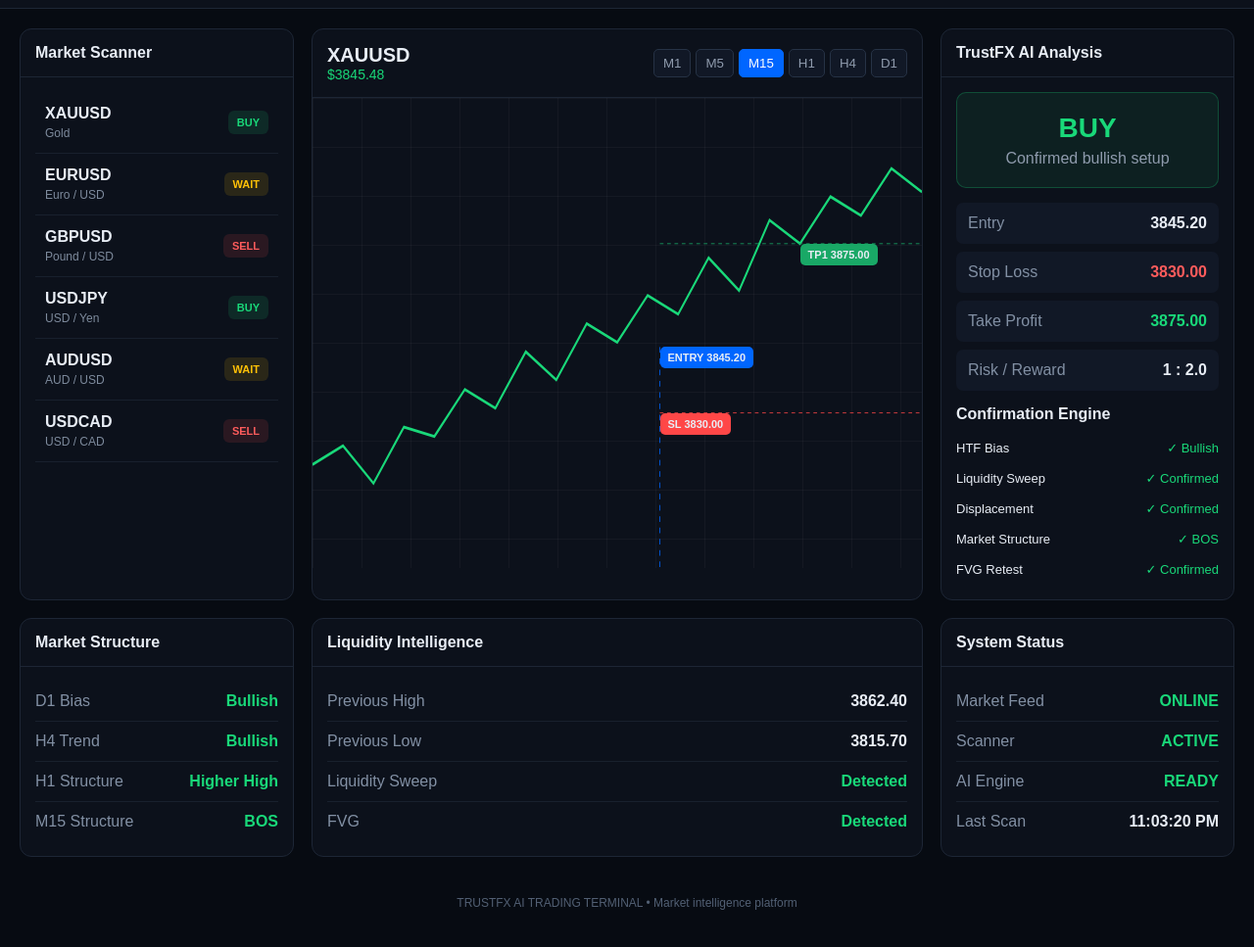
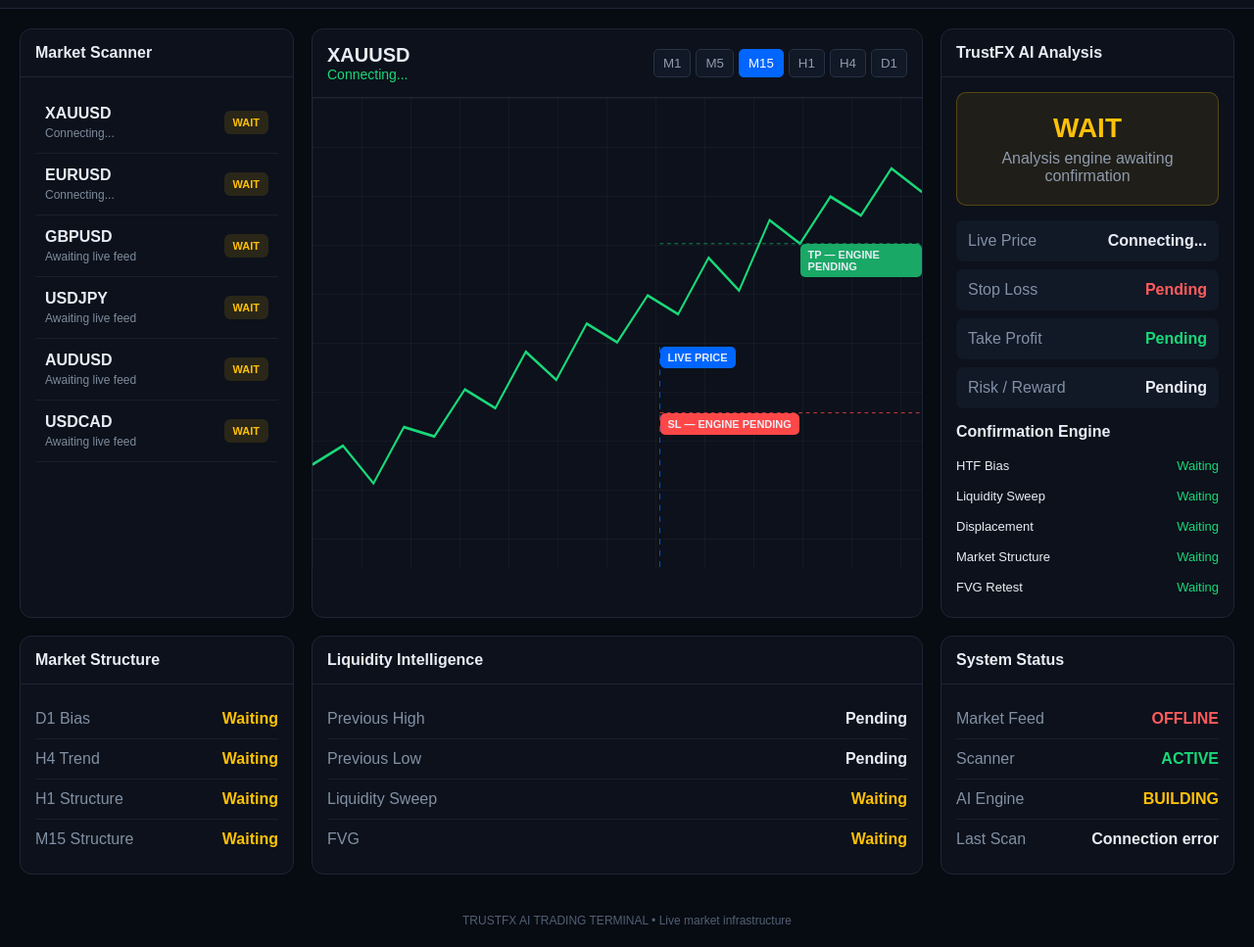
Before and after one commit to trustfxdev/TrustFX-AI-Trading-Terminal.tech, a plain HTML site: page index.html in a window 1280 px wide. Shown: the part 61-1028 px from the top of the page at 98% size. Drawn offline with Linux system fonts and the light colour scheme; no server answers.

Commit message:
Update market display and connection handling

```diff
--- a/index.html
+++ b/index.html
@@ -269,12 +269,12 @@ button {
     padding: 20px;
     margin-bottom: 15px;
     border-radius: 10px;
-    background: rgba(25,216,121,.08);
-    border: 1px solid rgba(25,216,121,.25);
+    background: rgba(255,193,7,.08);
+    border: 1px solid rgba(255,193,7,.25);
 }
 
 .trade-signal h2 {
-    color: #19d879;
+    color: #ffc107;
     font-size: 28px;
 }
 
@@ -365,8 +365,8 @@ button {
     </div>
 
     <div class="status">
-        <div class="status-dot"></div>
-        Market Monitor Online
+        <div class="status-dot" id="statusDot"></div>
+        <span id="connectionStatus">Connecting to live market...</span>
     </div>
 
 </header>
@@ -389,15 +389,19 @@ button {
         <div class="market">
             <div>
                 <div class="market-name">XAUUSD</div>
-                <div class="market-price">Gold</div>
+                <div class="market-price" id="xauScannerPrice">
+                    Connecting...
+                </div>
             </div>
-            <div class="signal buy">BUY</div>
+            <div class="signal wait">WAIT</div>
         </div>
 
         <div class="market">
             <div>
                 <div class="market-name">EURUSD</div>
-                <div class="market-price">Euro / USD</div>
+                <div class="market-price" id="eurScannerPrice">
+                    Connecting...
+                </div>
             </div>
             <div class="signal wait">WAIT</div>
         </div>
@@ -405,23 +409,29 @@ button {
         <div class="market">
             <div>
                 <div class="market-name">GBPUSD</div>
-                <div class="market-price">Pound / USD</div>
+                <div class="market-price">
+                    Awaiting live feed
+                </div>
             </div>
-            <div class="signal sell">SELL</div>
+            <div class="signal wait">WAIT</div>
         </div>
 
         <div class="market">
             <div>
                 <div class="market-name">USDJPY</div>
-                <div class="market-price">USD / Yen</div>
+                <div class="market-price">
+                    Awaiting live feed
+                </div>
             </div>
-            <div class="signal buy">BUY</div>
+            <div class="signal wait">WAIT</div>
         </div>
 
         <div class="market">
             <div>
                 <div class="market-name">AUDUSD</div>
-                <div class="market-price">AUD / USD</div>
+                <div class="market-price">
+                    Awaiting live feed
+                </div>
             </div>
             <div class="signal wait">WAIT</div>
         </div>
@@ -429,9 +439,11 @@ button {
         <div class="market">
             <div>
                 <div class="market-name">USDCAD</div>
-                <div class="market-price">USD / CAD</div>
+                <div class="market-price">
+                    Awaiting live feed
+                </div>
             </div>
-            <div class="signal sell">SELL</div>
+            <div class="signal wait">WAIT</div>
         </div>
 
     </div>
@@ -447,7 +459,7 @@ button {
 
         <div>
             <div class="symbol">XAUUSD</div>
-            <div class="price" id="price">$3,845.20</div>
+            <div class="price" id="price">Connecting...</div>
         </div>
 
         <div class="timeframes">
@@ -523,16 +535,16 @@ button {
 
         </svg>
 
-        <div class="chart-label entry">
-            ENTRY 3845.20
+        <div class="chart-label entry" id="entryLabel">
+            LIVE PRICE
         </div>
 
         <div class="chart-label sl">
-            SL 3830.00
+            SL — ENGINE PENDING
         </div>
 
         <div class="chart-label tp1">
-            TP1 3875.00
+            TP — ENGINE PENDING
         </div>
 
     </div>
@@ -551,28 +563,28 @@ button {
     <div class="card-body">
 
         <div class="trade-signal">
-            <h2>BUY</h2>
-            <p>Confirmed bullish setup</p>
+            <h2>WAIT</h2>
+            <p>Analysis engine awaiting confirmation</p>
         </div>
 
         <div class="level">
-            <span>Entry</span>
-            <span>3845.20</span>
+            <span>Live Price</span>
+            <span id="analysisPrice">Connecting...</span>
         </div>
 
         <div class="level">
             <span>Stop Loss</span>
-            <span class="red">3830.00</span>
+            <span class="red">Pending</span>
         </div>
 
         <div class="level">
             <span>Take Profit</span>
-            <span class="green">3875.00</span>
+            <span class="green">Pending</span>
         </div>
 
         <div class="level">
             <span>Risk / Reward</span>
-            <span>1 : 2.0</span>
+            <span>Pending</span>
         </div>
 
 
@@ -584,27 +596,27 @@ button {
 
             <div class="confirm">
                 <span>HTF Bias</span>
-                <span class="check">✓ Bullish</span>
+                <span class="check">Waiting</span>
             </div>
 
             <div class="confirm">
                 <span>Liquidity Sweep</span>
-                <span class="check">✓ Confirmed</span>
+                <span class="check">Waiting</span>
             </div>
 
             <div class="confirm">
                 <span>Displacement</span>
-                <span class="check">✓ Confirmed</span>
+                <span class="check">Waiting</span>
             </div>
 
             <div class="confirm">
                 <span>Market Structure</span>
-                <span class="check">✓ BOS</span>
+                <span class="check">Waiting</span>
             </div>
 
             <div class="confirm">
                 <span>FVG Retest</span>
-                <span class="check">✓ Confirmed</span>
+                <span class="check">Waiting</span>
             </div>
 
         </div>
@@ -630,22 +642,22 @@ button {
 
         <div class="analysis-row">
             <span class="label">D1 Bias</span>
-            <span class="value green">Bullish</span>
+            <span class="value yellow">Waiting</span>
         </div>
 
         <div class="analysis-row">
             <span class="label">H4 Trend</span>
-            <span class="value green">Bullish</span>
+            <span class="value yellow">Waiting</span>
         </div>
 
         <div class="analysis-row">
             <span class="label">H1 Structure</span>
-            <span class="value green">Higher High</span>
+            <span class="value yellow">Waiting</span>
         </div>
 
         <div class="analysis-row">
             <span class="label">M15 Structure</span>
-            <span class="value green">BOS</span>
+            <span class="value yellow">Waiting</span>
         </div>
 
     </div>
@@ -663,22 +675,22 @@ button {
 
         <div class="analysis-row">
             <span class="label">Previous High</span>
-            <span class="value">3862.40</span>
+            <span class="value">Pending</span>
         </div>
 
         <div class="analysis-row">
             <span class="label">Previous Low</span>
-            <span class="value">3815.70</span>
+            <span class="value">Pending</span>
         </div>
 
         <div class="analysis-row">
             <span class="label">Liquidity Sweep</span>
-            <span class="value green">Detected</span>
+            <span class="value yellow">Waiting</span>
         </div>
 
         <div class="analysis-row">
             <span class="label">FVG</span>
-            <span class="value green">Detected</span>
+            <span class="value yellow">Waiting</span>
         </div>
 
     </div>
@@ -696,7 +708,7 @@ button {
 
         <div class="analysis-row">
             <span class="label">Market Feed</span>
-            <span class="value green">ONLINE</span>
+            <span class="value yellow" id="feedStatus">CONNECTING</span>
         </div>
 
         <div class="analysis-row">
@@ -706,12 +718,12 @@ button {
 
         <div class="analysis-row">
             <span class="label">AI Engine</span>
-            <span class="value green">READY</span>
+            <span class="value yellow">BUILDING</span>
         </div>
 
         <div class="analysis-row">
             <span class="label">Last Scan</span>
-            <span class="value" id="scanTime">Just now</span>
+            <span class="value" id="scanTime">Connecting...</span>
         </div>
 
     </div>
@@ -724,41 +736,133 @@ button {
 
 
 <div class="footer">
-    TRUSTFX AI TRADING TERMINAL • Market intelligence platform
+    TRUSTFX AI TRADING TERMINAL • Live market infrastructure
 </div>
 
 
 <script>
 
-function updatePrice() {
+/* =========================================================
+   TRUSTFX LIVE MARKET CONNECTION
+   ========================================================= */
 
-    const priceElement = document.getElementById("price");
+const API_URL =
+    "https://trustfx-ai-trading-terminal-tech.onrender.com/prices";
 
-    let current = parseFloat(
-        priceElement.textContent.replace("$","").replace(",","")
-    );
 
-    const movement = (Math.random() - 0.5) * 2;
+async function updateLiveMarket() {
 
-    current += movement;
+    try {
 
-    priceElement.textContent =
-        "$" + current.toFixed(2);
+        const response = await fetch(API_URL, {
+            cache: "no-store"
+        });
 
-    document.getElementById("scanTime").textContent =
-        new Date().toLocaleTimeString();
+        if (!response.ok) {
+            throw new Error("Backend response failed");
+        }
+
+        const data = await response.json();
+
+        const prices = data.prices || {};
+
+        /* XAU/USD */
+
+        if (prices["XAU/USD"]) {
+
+            const xau =
+                Number(prices["XAU/USD"].price);
+
+            if (Number.isFinite(xau)) {
+
+                document.getElementById("price").textContent =
+                    "$" + xau.toFixed(2);
+
+                document.getElementById("analysisPrice").textContent =
+                    xau.toFixed(2);
+
+                document.getElementById("xauScannerPrice").textContent =
+                    "$" + xau.toFixed(2);
+
+                document.getElementById("entryLabel").textContent =
+                    "LIVE " + xau.toFixed(2);
+            }
+        }
+
+
+        /* EUR/USD */
+
+        if (prices["EUR/USD"]) {
+
+            const eur =
+                Number(prices["EUR/USD"].price);
+
+            if (Number.isFinite(eur)) {
+
+                document.getElementById("eurScannerPrice").textContent =
+                    eur.toFixed(5);
+            }
+        }
+
+
+        /* CONNECTION STATUS */
+
+        document.getElementById("connectionStatus").textContent =
+            "Live Market Connected";
+
+        document.getElementById("feedStatus").textContent =
+            "ONLINE";
+
+        document.getElementById("feedStatus").className =
+            "value green";
+
+        document.getElementById("scanTime").textContent =
+            new Date().toLocaleTimeString();
+
+    }
+
+    catch (error) {
+
+        console.error(
+            "TrustFX market connection error:",
+            error
+        );
+
+        document.getElementById("connectionStatus").textContent =
+            "Market Connection Error";
+
+        document.getElementById("feedStatus").textContent =
+            "OFFLINE";
+
+        document.getElementById("feedStatus").className =
+            "value red";
+
+        document.getElementById("scanTime").textContent =
+            "Connection error";
+    }
 
 }
 
-setInterval(updatePrice, 3000);
 
+/* Check live market every 2 seconds */
+
+updateLiveMarket();
+
+setInterval(updateLiveMarket, 2000);
+
+
+/* =========================================================
+   TIMEFRAME BUTTONS
+   ========================================================= */
 
 document.querySelectorAll(".tf").forEach(button => {
 
     button.addEventListener("click", function() {
 
         document.querySelectorAll(".tf")
-        .forEach(btn => btn.classList.remove("active"));
+            .forEach(btn =>
+                btn.classList.remove("active")
+            );
 
         this.classList.add("active");
 
```
